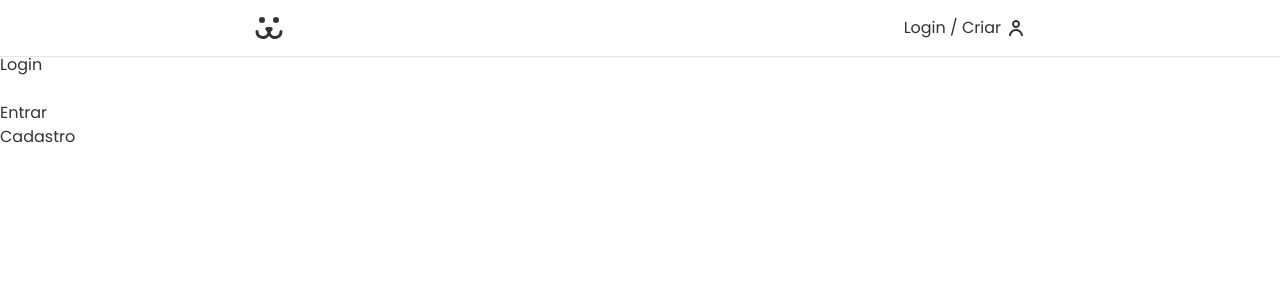
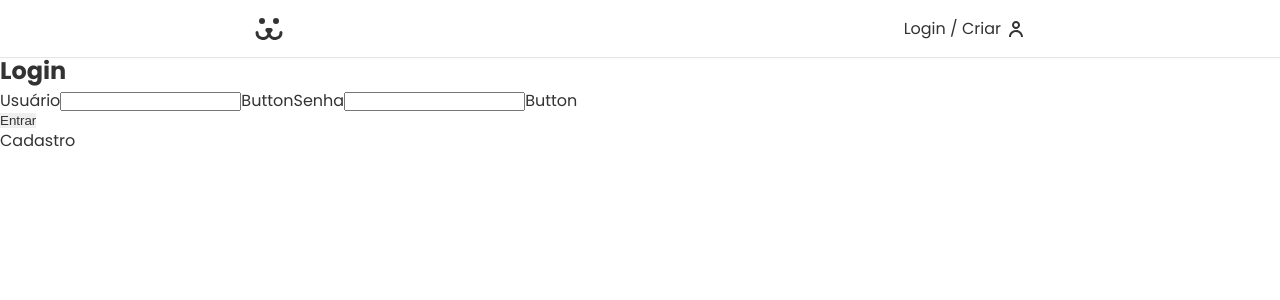
Before and after one commit to LucasBlunTT/dog-nextjs-tailwind, a Next.js app: page /login in a window 1280 px wide. Shown: the top 300 px of the page. Built offline with nearby package versions, Linux system fonts and the light colour scheme.

Commit message:
preFlight false

```diff
--- a/src/app/globals.css
+++ b/src/app/globals.css
@@ -8,6 +8,7 @@
     box-sizing: border-box;
     color: #333;
   }
+
   body {
     padding-top: 3.3rem;
   }
--- a/src/app/login/page.jsx
+++ b/src/app/login/page.jsx
@@ -1,5 +1,6 @@
 'use client';
 
+import Input from '@/components/Forms/Input';
 import Link from 'next/link';
 import React, { useState } from 'react';
 
@@ -34,16 +35,8 @@
     <section className="flex flex-col">
       <h1>Login</h1>
       <form action="" onSubmit={handlesubmit}>
-        <input
-          type="text"
-          value={username}
-          onChange={(event) => setUsername(event.target.value)}
-        />
-        <input
-          type="password"
-          value={password}
-          onChange={(event) => setPassword(event.target.value)}
-        />
+        <Input label="Usuário" type="text" name="username" />
+        <Input label="Senha" type="password" name="password" />
         <button className="block">Entrar</button>
       </form>
       <Link href={'/login/criar'}>Cadastro</Link>
--- /dev/null
+++ b/src/components/Forms/Button/index.jsx
@@ -0,0 +1,7 @@
+import React from 'react'
+
+export default function Button() {
+  return (
+    <div>Button</div>
+  )
+}
--- /dev/null
+++ b/src/components/Forms/Input/index.jsx
@@ -0,0 +1,11 @@
+import React from 'react';
+
+export default function Input({ label, type, name, props }) {
+  return (
+    <>
+      <label htmlFor={name}>{label}</label>
+      <input id={name} type={type} {...props} />
+      Button
+    </>
+  );
+}
--- a/tailwind.config.js
+++ b/tailwind.config.js
@@ -5,10 +5,13 @@
     './src/components/**/*.{js,ts,jsx,tsx,mdx}',
     './src/app/**/*.{js,ts,jsx,tsx,mdx}',
   ],
+  corePlugins: {
+    preflight: false,
+  },
   theme: {
     extend: {
       backgroundImage: {
-        'user': "url('../assets/usuario.svg')",
+        user: "url('../assets/usuario.svg')",
       },
     },
     transitionDuration: {
```
Lines whose indentation alone changed are shown as unchanged.
